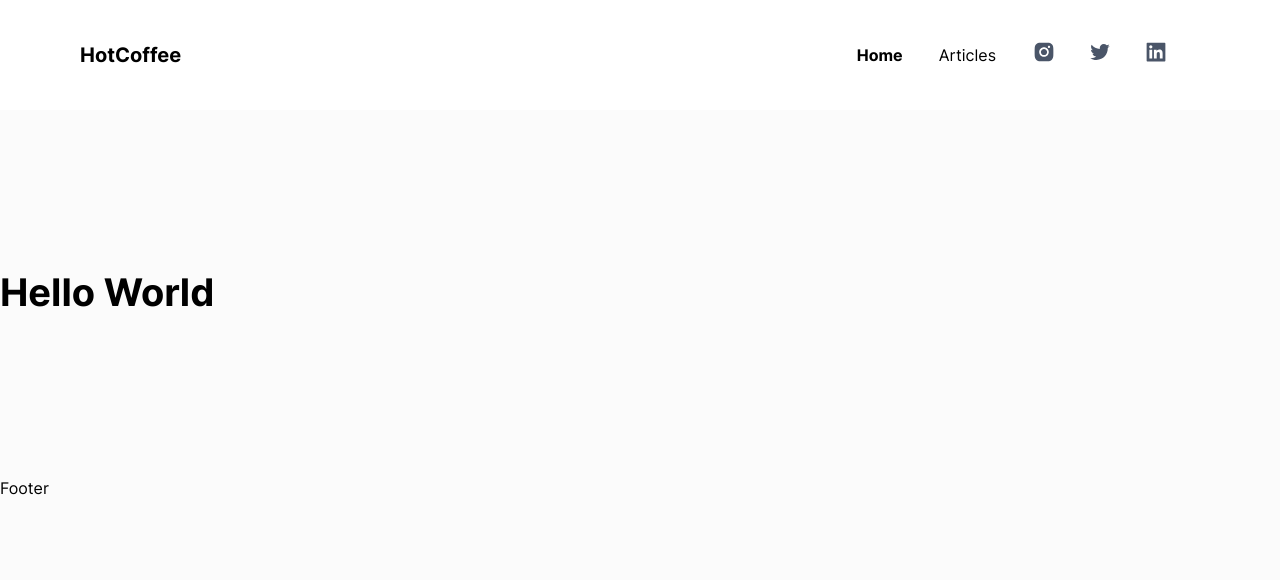
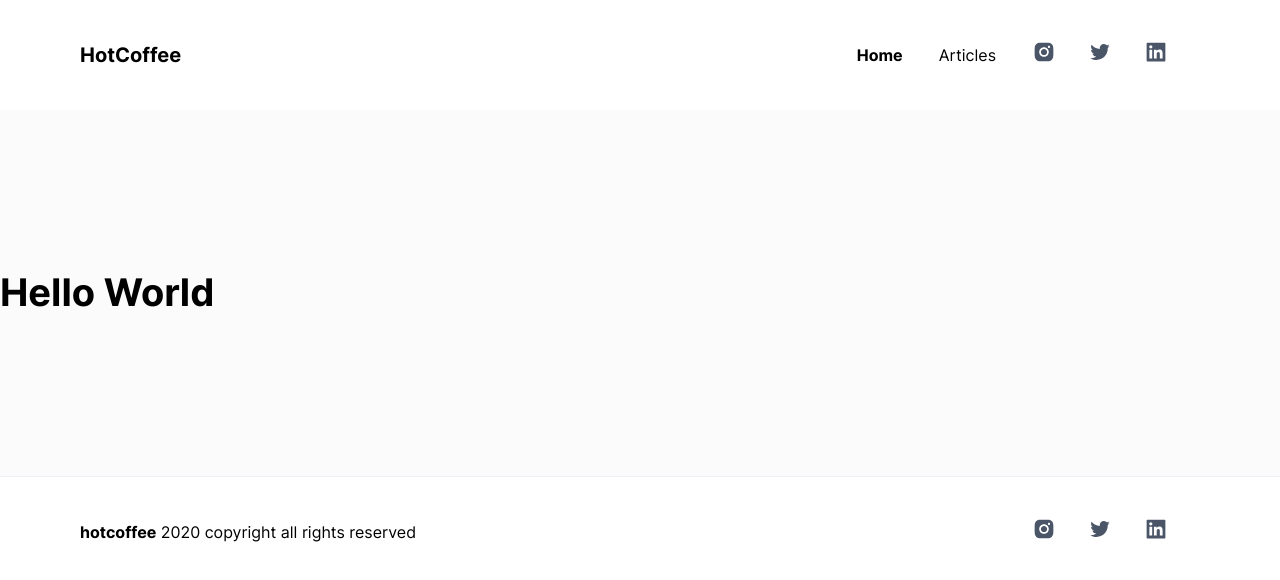
Before and after one commit to git0802/next-cms, a Next.js app: page / in a window 1280 px wide. Shown: the top 580 px of the page. Built offline with nearby package versions, Linux system fonts and the light colour scheme; a web font is replaced by a local one.

Commit message:
feat: add footer

```diff
--- a/components/footer/index.tsx
+++ b/components/footer/index.tsx
@@ -1,8 +1,35 @@
 import React from 'react'
-import { Text } from '@chakra-ui/react'
+import { Divider, Flex, Text } from '@chakra-ui/react'
+import { socialLinks } from '../header/constants'
+import SocialLinks from '../social-links'
 
 const Footer: React.FC = () => {
-  return <Text>Footer</Text>
+  return (
+    <>
+      <Divider />
+      <Flex
+        bg="white"
+        paddingX={{ base: 10, sm: 10, lg: 20 }}
+        paddingY={{ sm: '8', lg: '10' }}
+        justifyContent="space-between"
+        alignItems="center"
+        flexDir={{ sm: 'column', lg: 'row' }}
+      >
+        <Text display="inline" textAlign="center">
+          <Text fontWeight="bold" display="inline">
+            hotcoffee
+          </Text>{' '}
+          2020 copyright all rights reserved
+        </Text>
+
+        <Flex mt={{ sm: '10', lg: '0' }}>
+          {socialLinks.map(item => (
+            <SocialLinks link={item.link} icon={item.icon} />
+          ))}
+        </Flex>
+      </Flex>
+    </>
+  )
 }
 
 export default Footer
--- a/pages/index.tsx
+++ b/pages/index.tsx
@@ -1,10 +1,10 @@
 import React from 'react'
-import { Heading } from '@chakra-ui/react'
+import { Heading, Flex } from '@chakra-ui/react'
 
 export default function Home() {
   return (
-    <>
+    <Flex bg="gray.100">
       <Heading py="40">Hello World</Heading>
-    </>
+    </Flex>
   )
 }
--- a/styles/theme/styles.ts
+++ b/styles/theme/styles.ts
@@ -1,7 +1,7 @@
 const styles = {
   global: {
     body: {
-      bg: 'gray.100',
+      bg: 'white',
       color: 'black'
     }
   }
```
